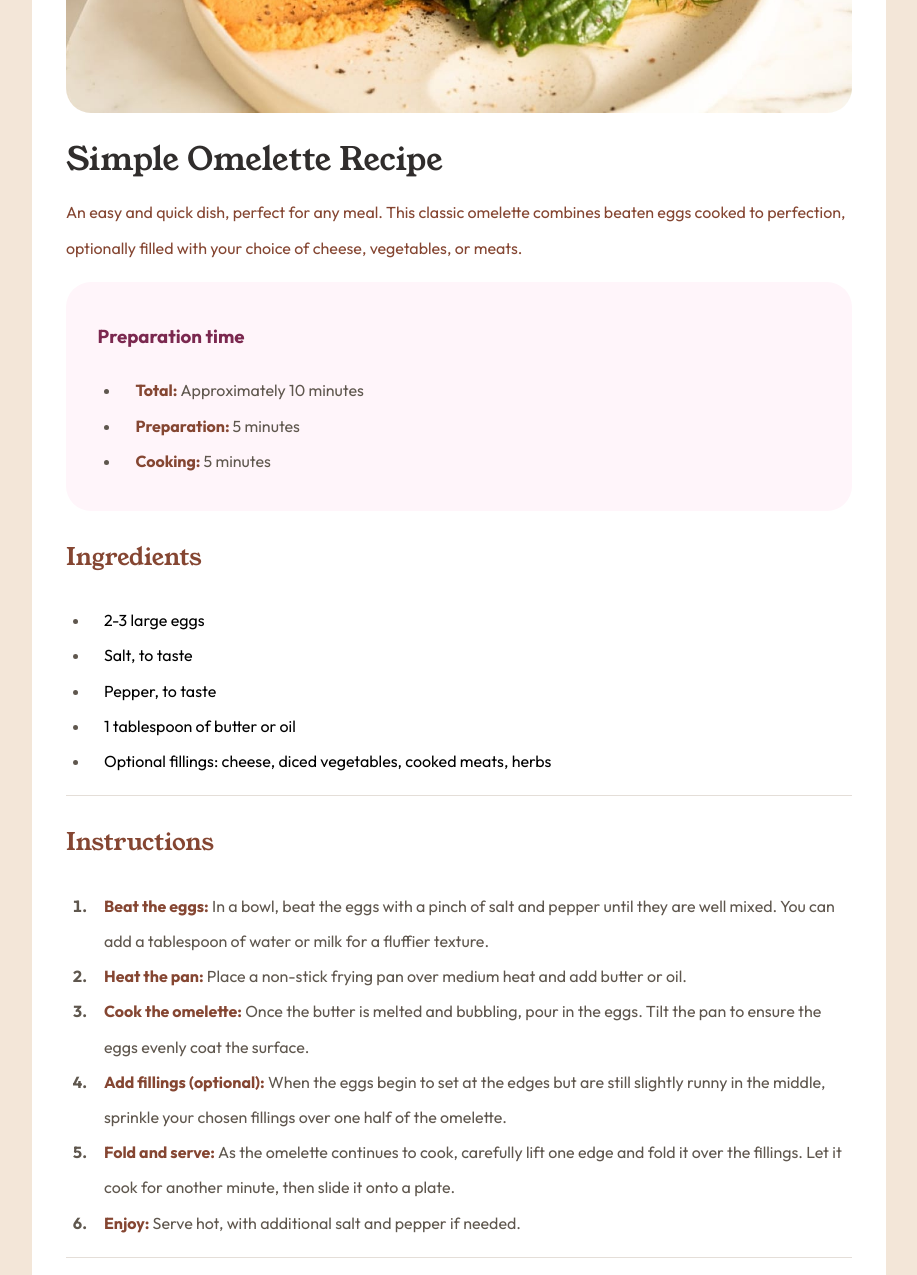
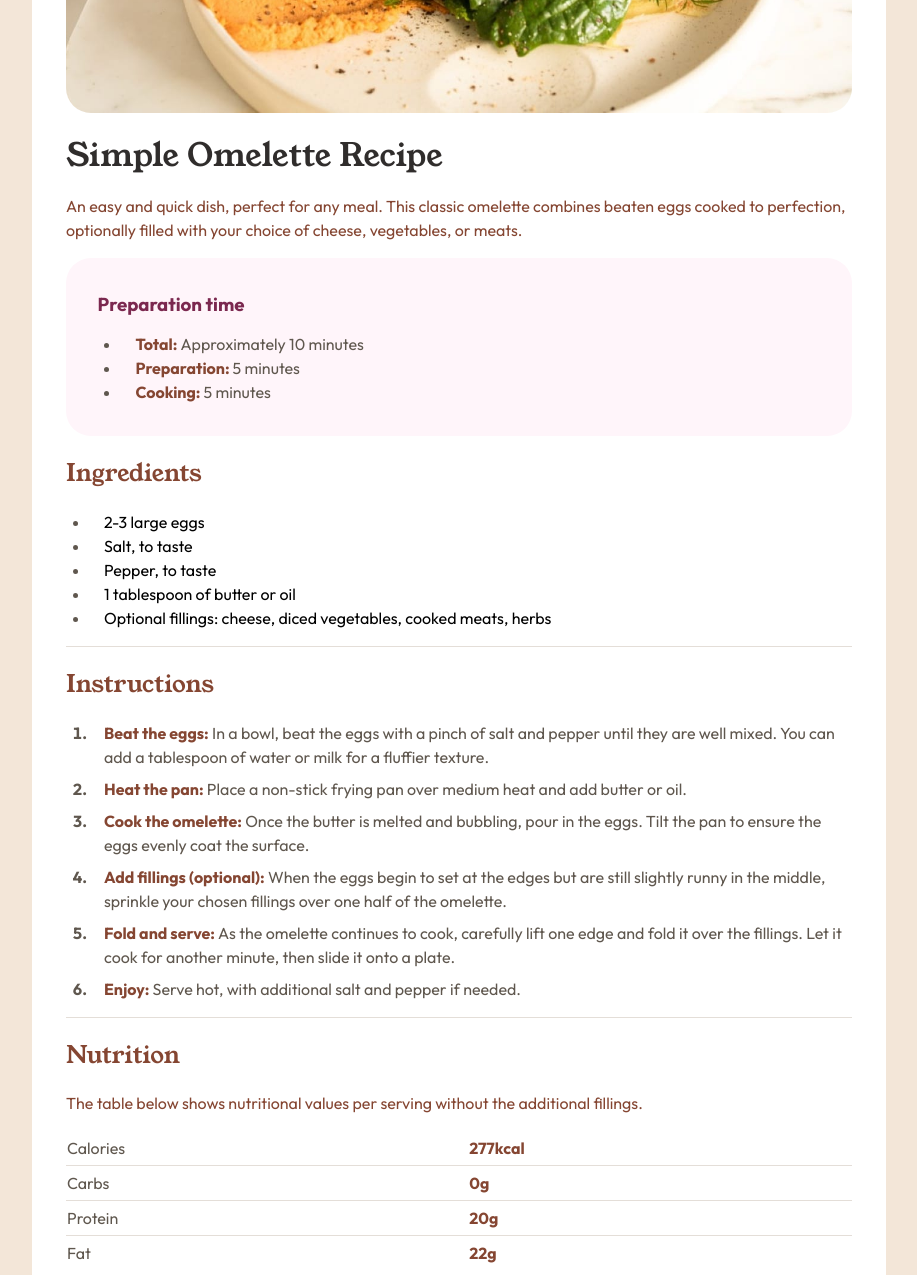
Before and after one commit to ehimze007/recipe-page-main, a plain HTML site: page index.html in a window 1280 px wide. Shown: the part 340-1615 px from the top of the page, without its empty margins (181-1098 px from the left). Drawn offline with Linux system fonts and the light colour scheme.

Commit message:
Changes to be committed: 	modified:   styles.css - modification to the line heights.

```diff
--- a/styles.css
+++ b/styles.css
@@ -21,7 +21,12 @@ body {
   background-color: hsl(0, 0%, 100%);
   border-radius: 25px;
   padding: 4%;
-  line-height: 2.2;
+}
+
+p,
+ul,
+ol {
+  line-height: 1.5;
 }
 
 .omelette_img {
@@ -32,7 +37,7 @@ body {
 h1 {
   color: hsl(24, 5%, 18%);
   font-weight: 700;
-  margin: 0 auto 0;
+  margin: 16px auto 16px;
 }
 
 h1 + p {
@@ -83,6 +88,10 @@ li {
   padding-left: 14px;
 }
 
+ol li {
+  margin-bottom: 8px;
+}
+
 .instructions-container {
   color: hsl(30, 10%, 34%);
   border-top: 1px solid hsl(30, 18%, 87%);
@@ -104,7 +113,7 @@ table {
 tr {
   font-family: "Outfit";
   border-bottom: 1px solid hsl(30, 18%, 87%);
-  line-height: 2.5;
+  line-height: 2;
   color: hsl(30, 10%, 34%);
 }
 
@@ -138,6 +147,5 @@ tr span {
     background-color: hsl(0, 0%, 100%);
     border-radius: 25px;
     padding: 8% 4%;
-    line-height: 2.2;
   }
 }
```
